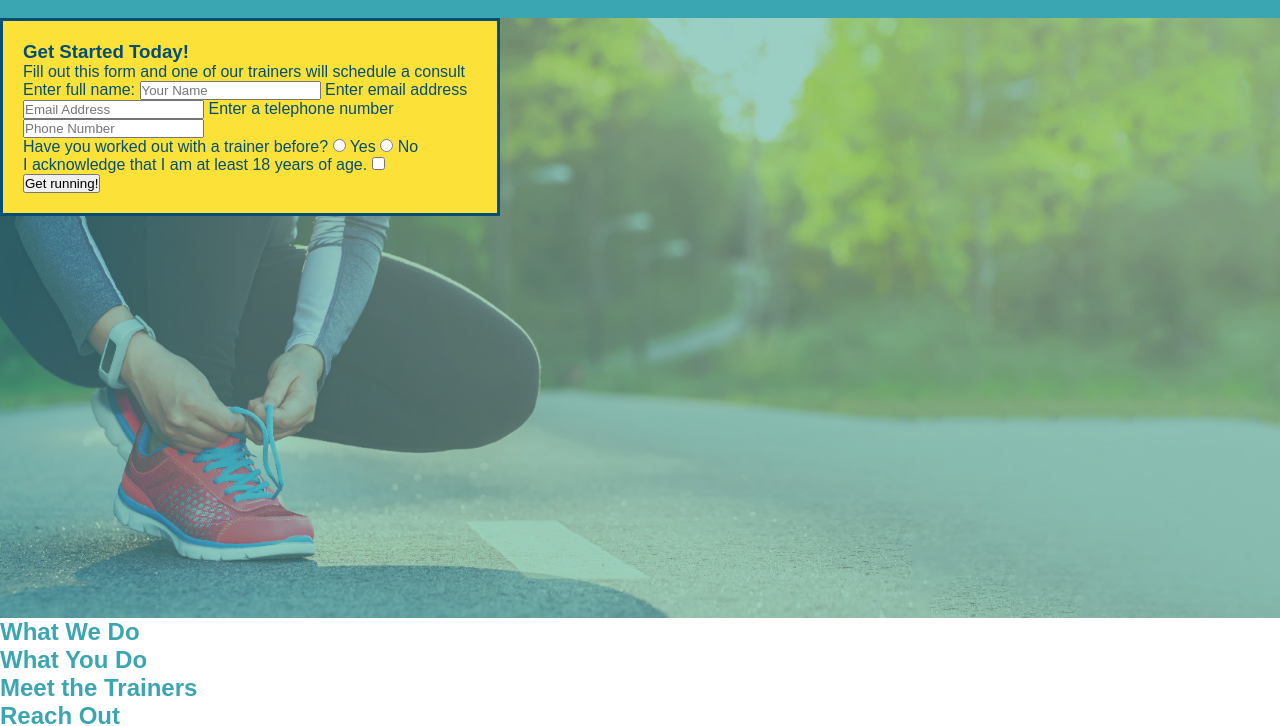
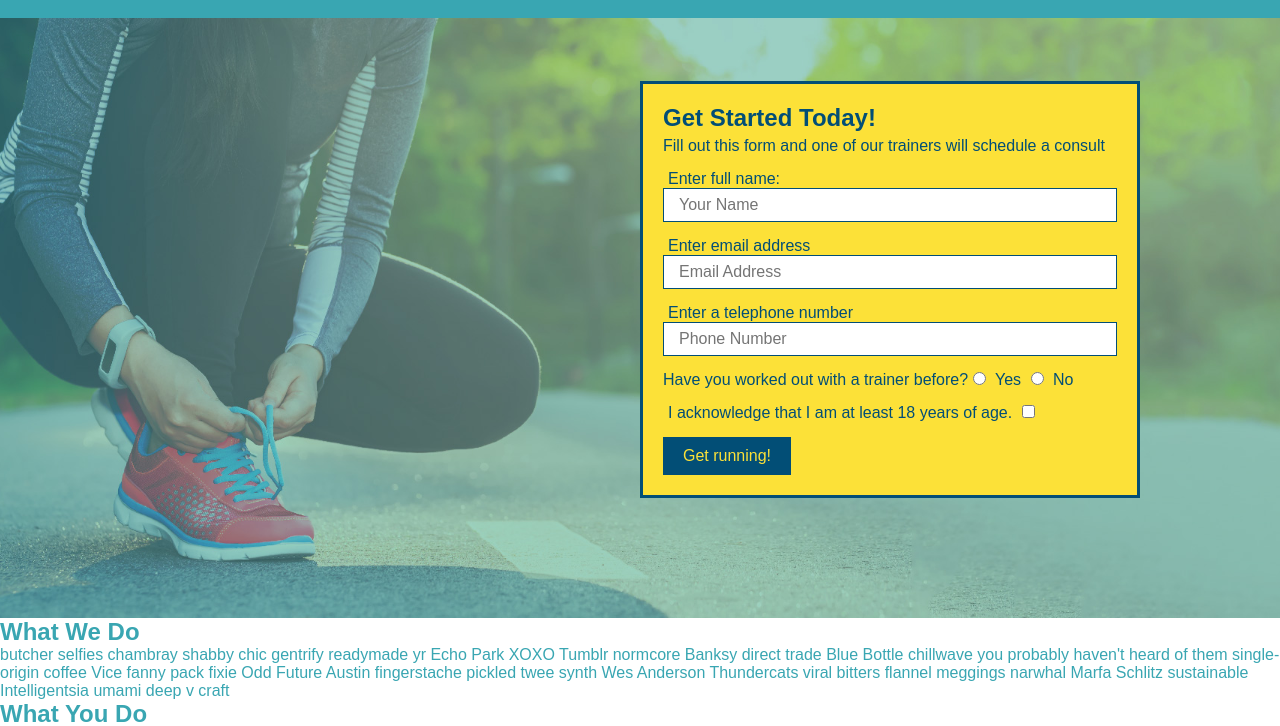
Before and after one commit to schris48/run-buddy, a plain HTML site: page index.html in a window 1280 px wide. Shown: the part 64-790 px from the top of the page. Drawn offline with Linux system fonts and the light colour scheme.

Commit message:
hero-style-and-what-you-do-icons

```diff
--- a/assets/css/style.css
+++ b/assets/css/style.css
@@ -3,16 +3,20 @@
     padding: 0;
     box-sizing: border-box;
 }
+
 /* apply styles to body */
 body {
     font-family: Arial, Helvetica, sans-serif;
     color: #39a6b2;
 }
+
 /* apply styles to header */
 header {
     padding: 20px 35px;
     background-color: #39a6b2;
+
 }
+
 header h1 {
     font-weight: bold;
     font-size: 36px;
@@ -20,55 +24,97 @@ header h1 {
     margin: 0;
     display: inline;
 }
+
 header a {
     color: #fce138;
     text-decoration: none;
 }
+
 header nav {
     float: right;
     margin: 7px 0;
 }
+
 header nav ul li {
     display: inline;
 }
+
 header nav ul li a {
     margin: 0 30px;
     font-weight: lighter;
     font-size: 22px;
 }
+
 footer {
     background: #fce138;
     width: 100%;
     padding: 40px 35px;
 }
+
 footer h2 {
     display: inline;
     color: #024376;
     font-size: 30px;
     margin: 0;
 }
+
 footer div {
     float: right;
     line-height: 1.5;
     text-align: right;
 }
+
 footer a {
     color: #024e76;
 }
-/* Hero Style Start */
+
+/* hero style start */
 .hero {
     background-image: url("../images/hero-bg.jpeg");
     height: 600px;
     background-size: cover;
     background-position: center;
+    position: relative;
 }
+
 .hero-form {
+    border: 3px solid #024e76;
     background-color: #fce138;
     padding: 20px;
     width: 500px;
     color: #024e76;
-    border-style: solid;
-    border-width: 3px;
-    border-color: #024e76;
+    position: absolute;
+    bottom: 120px;
+    right: 140px;
 }
-/* Hero Style End */
+
+.hero-form p {
+    margin: 5px 0 15px 0;
+}
+
+.hero-form h3 {
+    font-size: 24px;
+    margin: 0;
+}
+
+.hero-form label {
+    margin: 0 5px;
+}
+
+.form-input {
+    border: 1px solid #024e76;
+    display: block;
+    padding: 7px 15px;
+    font-size: 16px;
+    color: #024e76;
+    width: 100%;
+    margin-bottom: 15px;
+}
+.hero-form button {
+    color: #fce138;
+    background-color: #024e76;
+    border: none;
+    padding: 10px 20px;
+    font-size: 16px;
+}
+/* hero style end */
--- a/index.html
+++ b/index.html
@@ -1,5 +1,6 @@
 <!DOCTYPE html>
 <html lang="en">
+
 <head>
     <meta charset="UTF-8 /">
     <title>Run Buddy</title>
@@ -23,7 +24,7 @@
                     <a href="#what-you-do">What You Do</a>
                 </li>
                 <li>
-                        <a href="#your_trainors">Your Trainers</a>
+                    <a href="#your-trainers">Your Trainers</a>
                 </li>
                 <li>
                     <a href="#reach-out">Reach Out</a>
@@ -38,14 +39,14 @@
             <h3>Get Started Today!</h3>
             <p>Fill out this form and one of our trainers will schedule a consult</p>
 
-                <!-- Add form element -->
+            <!-- add form element -->
             <form>
                 <label for="name">Enter full name:</label>
-                    <input type="text" placeholder="Your Name" name="name" id="name" />
+                <input type="text" placeholder="Your Name" name="name" id="name" class="form-input" />
                 <label for="email">Enter email address</label>
-                    <input type="email" placeholder="Email Address" name="email" id="email" />
+                <input type="email" placeholder="Email Address" name="email" id="email" class="form-input" />
                 <label for="phone">Enter a telephone number</label>
-                    <input type="tel" placeholder="Phone Number" name="phone" id="phone" />
+                <input type="tel" placeholder="Phone Number" name="phone" id="phone" class="form-input" />
                 <p>
                     Have you worked out with a trainer before?
                     <input type="radio" name="trainer-confirm" id="trainer-yes" />
@@ -59,8 +60,7 @@
                     </label>
                     <input type="checkbox" name="age-confirm" id="checkbox" />
                 </p>
-                    <button type="submit">
-                        Get running!
+                <button type="submit">                        Get running!
                 </button>
             </form>
         </div>
@@ -68,25 +68,50 @@
     <!--end here-->
 
     <!--"what we do" section-->
-        <section>
+    <section id="what-we-do">
         <h2>What We Do</h2>
+        <p>
+            butcher selfies chambray shabby chic gentrify readymade yr Echo Park XOXO Tumblr normcore Banksy direct trade Blue Bottle chillwave you probably haven't heard of them single-origin coffee Vice fanny pack fixie Odd Future Austin fingerstache pickled twee synth Wes Anderson Thundercats viral bitters flannel meggings narwhal Marfa Schlitz sustainable Intelligentsia umami deep v craft
+        </p>
     </section>
 
     <!--"what you do" section-->
-        <section>
+    <section id="what-you-do">
         <h2>What You Do</h2>
+
+        <div>
+            <img src="./assets/images/step-1.svg" role="presentation" aria-hidden="true" />
+            <h3>Step 1: Fill Out the Form Above</h3>
+            <p>You're already here, so why not?</p>
+        </div>
+
+        <div>
+            <img src="./assets/images/step-2.svg" role="presentation" aria-hidden="true" />
+            <h3> Step 2: Consult with One of Our Trainers.</h3>
+            <p> Are you here to build muscle, lose weight, or just feel good?</p>
+        </div>
+
+        <div>
+            <img src="./assets/images/step-3.svg" role="presentation" aria-hidden="true" />            <h3>Step 3: Get Running.</h3>
+            <p>Hit the ground running (literally) once your trainer lays out your plan.</p>
+        </div>
+
+        <div>
+            <img src="./assets/images/step-4.svg" role="presentation" aria-hidden="true" />
+            <h3>Step 4: See Results.</h3>
+            <p>Bi-weekly check-ins with your trainer will keep you focused.</p>
+        </div>
     </section>
 
     <!--"meet the trainers" section-->
-        <section>
+    <section id="your-trainers">
         <h2>Meet the Trainers</h2>
     </section>
 
     <!--"reach out" section-->
-        <section>
+    <section id="reach-out">
         <h2>Reach Out</h2>
     </section>
-
 
     <!--navigation-->
     <footer>
@@ -97,4 +122,5 @@
         </div>
     </footer>
 </body>
+
 </html>
```
Also changed, not shown: assets/images/step-1.svg (added), assets/images/step-2.svg (added), assets/images/step-3.svg (added), assets/images/step-4.svg (added), 3 other files. Lines whose indentation alone changed are shown as unchanged.
